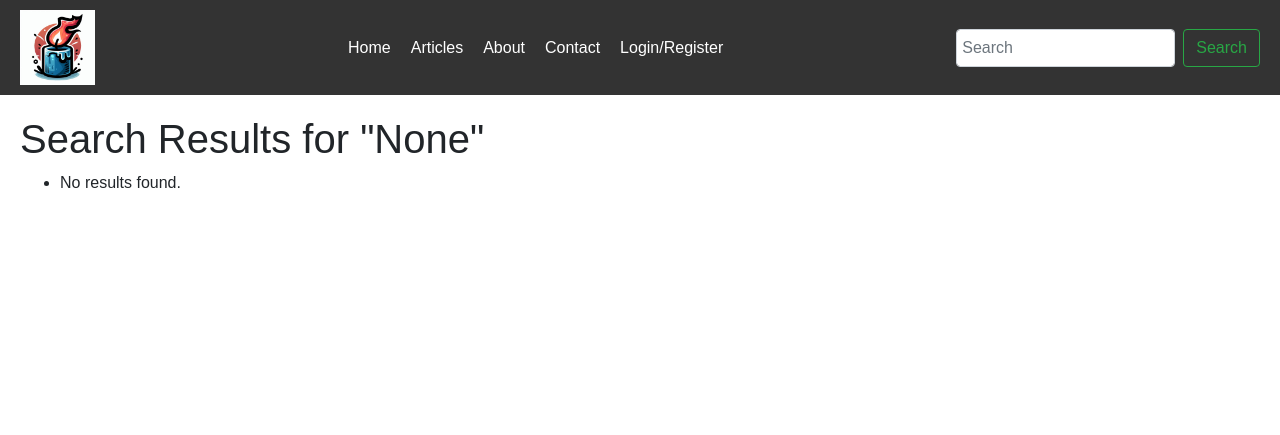
After one commit to yaronb/yizkor_flask, a Flask app: page /search in a window 1280 px wide. The commit adds this page. Shown: the top 435 px of the page. Run offline with Flask 3, Linux system fonts and the light colour scheme; some libraries are stand-ins or nearby versions.

Commit message:
added the search function

```diff
--- a/app/main/routes.py
+++ b/app/main/routes.py
@@ -228,6 +228,14 @@ def user():
     return render_template('user.html', user=user, families=families, assign_family_form=assign_family_form, change_password_form=change_password_form)
 
 
+@main.route('/search', methods=['GET'])
+def search():
+    query = request.args.get('query')
+    if query:
+        results = Post.query.filter(Post.title.contains(query)).all()  # Example search on Post titles
+    else:
+        results = []
+    return render_template('search_results.html', query=query, results=results)
 
 
 @main.route('/about')
--- a/app/main/templates/layout.html
+++ b/app/main/templates/layout.html
@@ -42,7 +42,10 @@
             </ul>
         </nav>
         <div class="search-bar">
-            <input type="text" placeholder="Search...">
+            <form class="form-inline my-2 my-lg-0" method="GET" action="{{ url_for('main.search') }}">
+                <input class="form-control mr-sm-2" type="search" placeholder="Search" aria-label="Search" name="query">
+                <button class="btn btn-outline-success my-2 my-sm-0" type="submit">Search</button>
+            </form>
         </div>
     </header>
     <main>
--- /dev/null
+++ b/app/main/templates/search_results.html
@@ -0,0 +1,14 @@
+{% extends "layout.html" %}
+
+{% block title %}Search Results{% endblock %}
+
+{% block content %}
+<h1>Search Results for "{{ query }}"</h1>
+<ul>
+    {% for result in results %}
+    <li><a href="{{ url_for('main.article', post_id=result.id) }}">{{ result.title }}</a></li>
+    {% else %}
+    <li>No results found.</li>
+    {% endfor %}
+</ul>
+{% endblock %}
```
